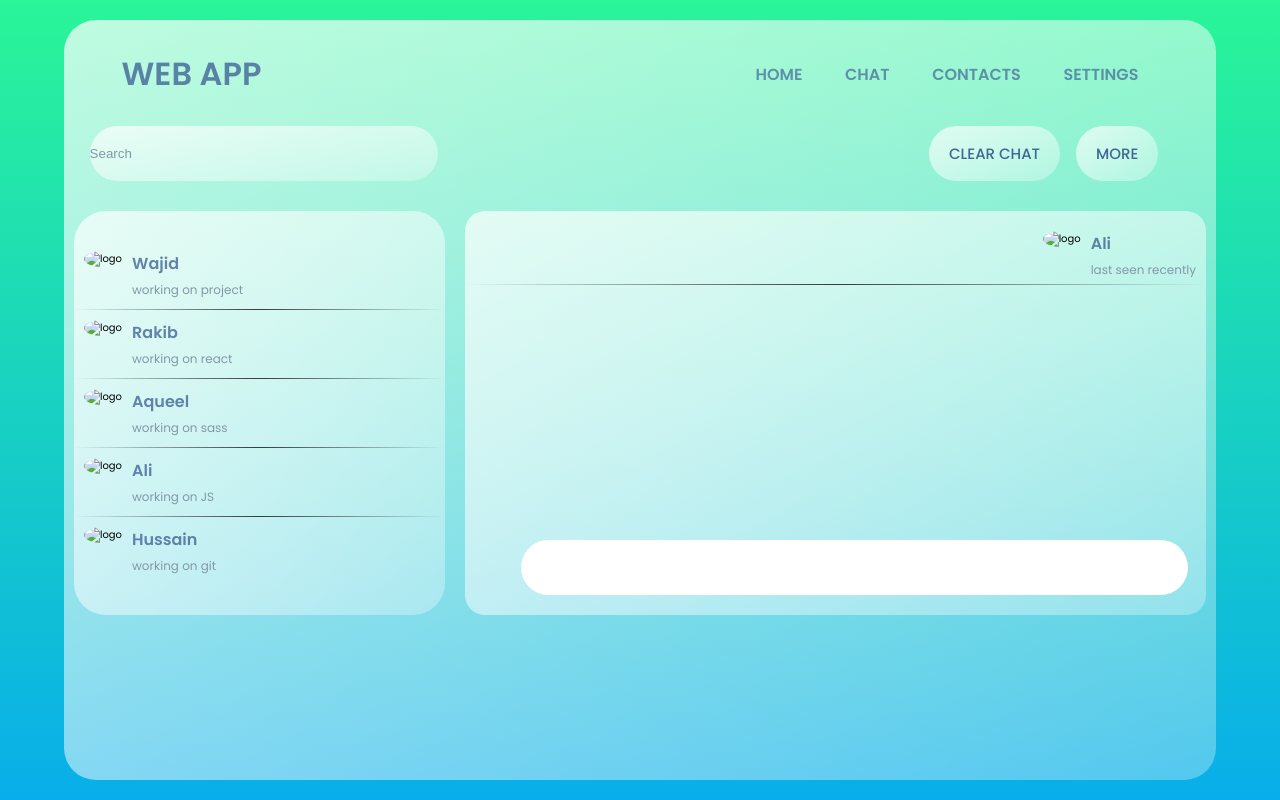
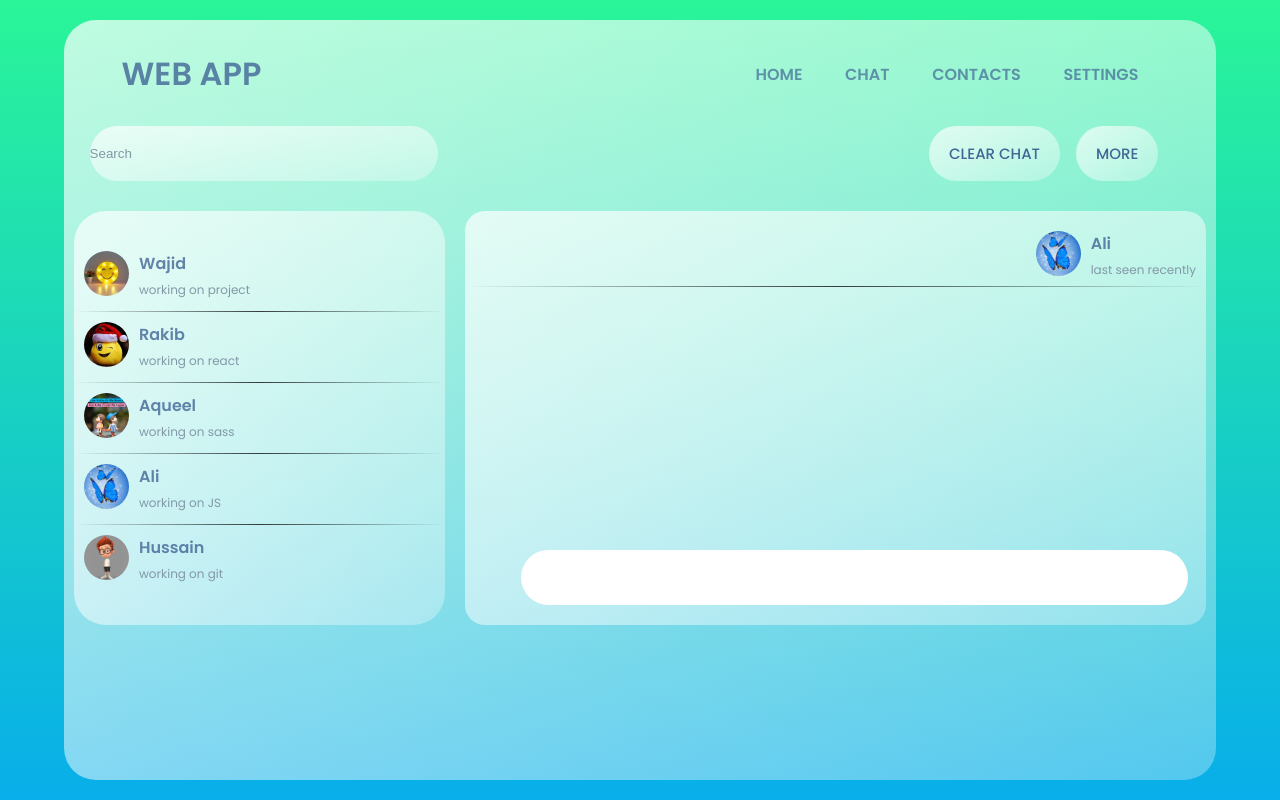
Before and after one commit to Algostates/webapp, a plain HTML site: page index.html in a window 1280 px wide. Drawn offline with Linux system fonts and the light colour scheme.

Commit message:
Update index.html

```diff
--- a/index.html
+++ b/index.html
@@ -39,7 +39,7 @@
 
             <div class="chats-section">
             <div class="link">
-              <img src="images/dp.jpg" alt="logo" />
+              <img src="dp.jpg" alt="logo" />
             </div>
              <div class="chat-info">
                 <h2>Wajid</h2>
@@ -54,7 +54,7 @@
 
             <div class="chats-section">
             <div class="link">
-              <img  src="images/smile.jpg" alt="logo" />
+              <img  src="smile.jpg" alt="logo" />
             </div>
              <div class="chat-info">
                 <h2>Rakib</h2>
@@ -69,7 +69,7 @@
 
             <div class="chats-section">
             <div class="link">
-              <img  src="images/tiktok (1).jpeg" alt="logo" />
+              <img  src="tiktok (1).jpeg" alt="logo" />
             </div>
              <div class="chat-info">
                 <h2>Aqueel</h2>
@@ -84,7 +84,7 @@
 
             <div class="chats-section">
             <div class="link">
-              <img  src="images/tiktok (1).jpg" alt="logo" />
+              <img  src="tiktok (1).jpg" alt="logo" />
             </div>
              <div class="chat-info">
                 <h2>Ali</h2>
@@ -99,7 +99,7 @@
 
             <div class="chats-section">
             <div class="link">
-              <img  src="images/tiktok (2).jpg" alt="logo" />
+              <img  src="tiktok (2).jpg" alt="logo" />
             </div>
              <div class="chat-info">
                 <h2>Hussain</h2>
@@ -118,7 +118,7 @@
         <div class="current-chat">
 
                 <div class="link">
-                  <img  src="images/tiktok (1).jpg" alt="logo" />
+                  <img  src="tiktok (1).jpg" alt="logo" />
                 </div>
                  <div class="chat-info">
                     <h2 >Ali</h2>
```
